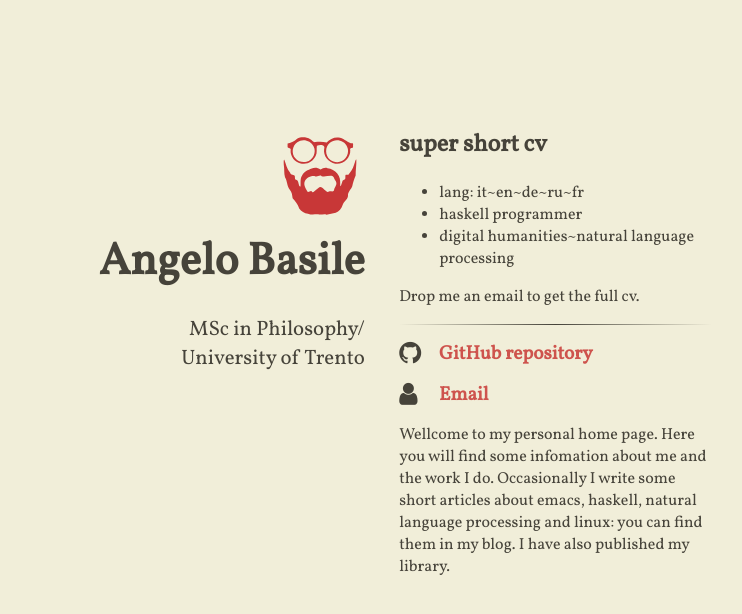
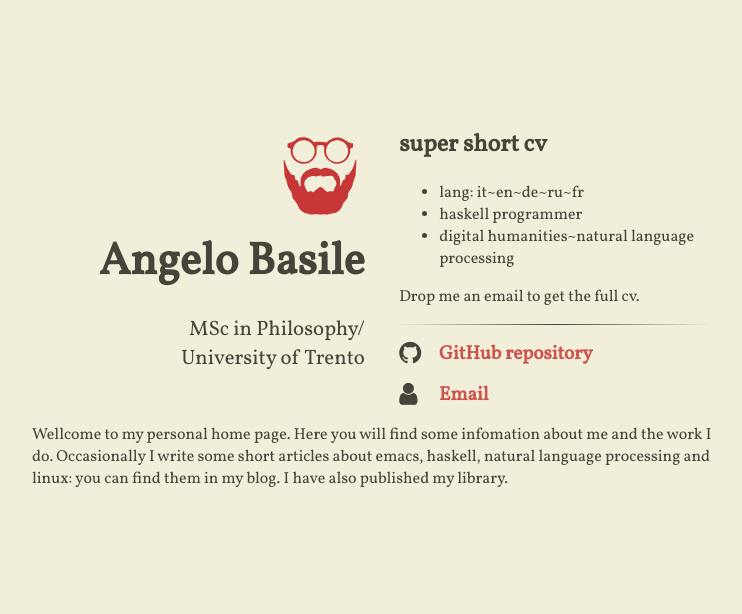
Before and after one commit to rs2/anbasile.github.io, a Jekyll site: the page built from index.html, in a window 1280 px wide. Shown: the top 614 px of the page, without its empty margins (268-1010 px from the left). Built offline with Jekyll 4.4.1, drawn with Linux system fonts in a browser that asks for light colours; nearby versions of some CDN libraries.

Commit message:
Update index.html

```diff
--- a/index.html
+++ b/index.html
@@ -23,6 +23,7 @@ layout: base
         {% include content.html %}
       </div>
       {% endif %}
-      {% include abstract.html %}
     </main>
+
+    {% include abstract.html %}
 </div>
```
